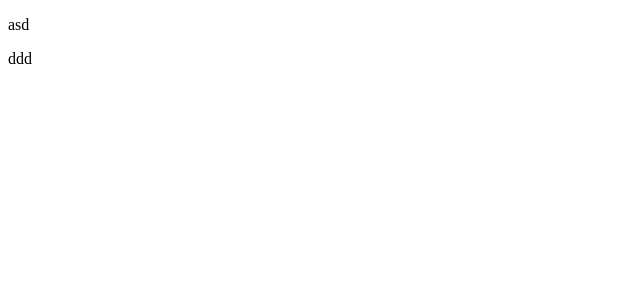
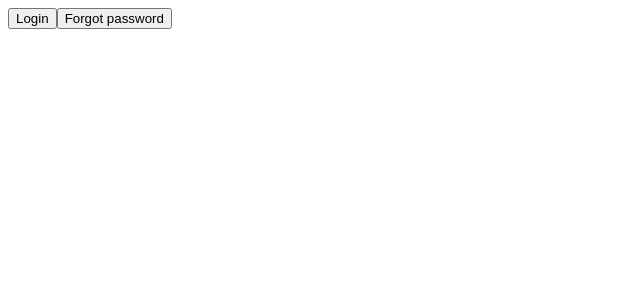
Before and after one commit to moreemrep/frontend, a React (Create React App) app: page /login in a window 1280 px wide. Shown: the top 300 px of the page, without its empty margins (0-640 px from the left). Built offline with nearby package versions, Linux system fonts and the light colour scheme.

Commit message:
add router

```diff
--- a/package.json
+++ b/package.json
@@ -12,6 +12,7 @@
     "@types/react-dom": "^16.9.0",
     "react": "^16.12.0",
     "react-dom": "^16.12.0",
+    "react-router-dom": "^5.1.2",
     "react-scripts": "3.3.0",
     "typescript": "~3.7.2"
   },
@@ -35,5 +36,8 @@
       "last 1 firefox version",
       "last 1 safari version"
     ]
+  },
+  "devDependencies": {
+    "@types/react-router-dom": "^5.1.3"
   }
 }
--- a/src/actions/useAuthActions.tsx
+++ b/src/actions/useAuthActions.tsx
@@ -1,7 +1,7 @@
 import { useAuthDispatch } from "../store/reducers/auth-reducer";
 
 export function useAuthActions () {
-  const { login, register, resetPassword } = useAuthDispatch()
+  const { login, register, forgotPassword } = useAuthDispatch()
 
   return {
     login: async ({ email, password }: any) => {
@@ -30,16 +30,16 @@ export function useAuthActions () {
       }
     },
 
-    resetPassword: async ({ email }: any) => {
+    forgotPassword: async ({ email }: any) => {
       try {
-        resetPassword.request()
+        forgotPassword.request()
 
         setTimeout(()=>{
-          resetPassword.success()
+          forgotPassword.success()
         }, 2000)
 
       } catch (err) {
-        resetPassword.failure(err.message)
+        forgotPassword.failure(err.message)
       }
     }
   }
--- a/src/index.tsx
+++ b/src/index.tsx
@@ -1,13 +1,13 @@
 import React from 'react'
 import ReactDOM from 'react-dom'
-import App from './App'
+import { Router } from './router/router';
 import * as serviceWorker from './serviceWorker'
 import { StoreProvider } from './store/StoreProvider'
 import { store } from './store/store'
 
 ReactDOM.render(
   <StoreProvider store={store}>
-    <App />
+    <Router />
   </StoreProvider>,
   document.getElementById('root')
 )
--- /dev/null
+++ b/src/pages/CadastrarRepublica.tsx
@@ -0,0 +1,19 @@
+import React from 'react'
+import { useAuthActions } from '../actions/useAuthActions';
+import { useAuthStore } from '../store/reducers/auth-reducer';
+
+export const CadastrarRepublica: React.FC = () => {
+  const { register } = useAuthActions()
+  const [, error, loading] = useAuthStore()
+
+  if (loading.REGISTER) return <div>loading...</div>
+
+  return (
+    <div>
+      {error.REGISTER}
+      <button onClick={()=>register({email: 'asd', password: 'dd', republica: 'bat'})}>
+       Cadastrar
+      </button>
+    </div>
+  )
+}
--- /dev/null
+++ b/src/pages/EditarRepublica.tsx
@@ -0,0 +1,9 @@
+import React from 'react'
+
+export const EditarRepublica: React.FC = () => {
+  return (
+    <div>
+      Editar Republica
+    </div>
+  )
+}
--- /dev/null
+++ b/src/pages/LandingPage.tsx
@@ -0,0 +1,9 @@
+import React from 'react'
+
+export const LandingPage: React.FC = () => {
+  return (
+    <div>
+      Bem vindo
+    </div>
+  )
+}
--- /dev/null
+++ b/src/pages/Login.tsx
@@ -0,0 +1,23 @@
+import React from 'react'
+import { useAuthActions } from '../actions/useAuthActions';
+import { useAuthStore } from '../store/reducers/auth-reducer';
+
+export const Login: React.FC = () => {
+  const { login, forgotPassword } = useAuthActions()
+  const [, error, loading] = useAuthStore()
+
+  if (loading.LOGIN || loading.FORGOT_PASSWORD) return <div>loading...</div>
+
+  return (
+    <div>
+      {error.LOGIN}
+      <button onClick={()=>login({email: 'asd', password: 'dd'})}>
+       Login
+      </button>
+
+      <button onClick={()=>forgotPassword({ email: 'asd' })}>
+       Forgot password
+      </button>
+    </div>
+  )
+}
--- /dev/null
+++ b/src/router/router.tsx
@@ -0,0 +1,26 @@
+import React from 'react'
+import { Route, Redirect, Switch, BrowserRouter } from 'react-router-dom'
+import { useAuthStore } from '../store/reducers/auth-reducer';
+import { LandingPage } from '../pages/LandingPage';
+import { ProcurarRepublica } from '../pages/ProcurarRepublica';
+import { EditarRepublica } from '../pages/EditarRepublica';
+import { CadastrarRepublica } from '../pages/CadastrarRepublica';
+import { Login } from '../pages/Login';
+
+export function Router () {
+  const [user] = useAuthStore()
+  const logado = !!user.email
+
+  return (
+    <BrowserRouter>
+      <Switch>
+        <Route path="/procurar" component={ProcurarRepublica} />
+        {logado && <Route path="/editar" component={EditarRepublica} />}
+        {!logado && <Route path="/cadastrar" component={CadastrarRepublica} />}
+        {!logado && <Route path="/login" component={Login} />}
+        <Route path="/" component={LandingPage} />
+        <Redirect to="/" exact />
+      </Switch>
+    </BrowserRouter>
+  )
+}
--- a/src/store/reducers/auth-reducer.tsx
+++ b/src/store/reducers/auth-reducer.tsx
@@ -12,7 +12,7 @@ export const initialState: AuthState = {}
 const types = {
   LOGIN: 'LOGIN',
   REGISTER: 'REGISTER',
-  RESTORE_PASSWORD: 'RESTORE_PASSWORD'
+  FORGOT_PASSWORD: 'FORGOT_PASSWORD'
 }
 
 export function authReducer (state: AuthState, action: Action) {
@@ -29,12 +29,12 @@ export function authReducer (state: AuthState, action: Action) {
 export function useAuthDispatch () {
   const login = useDispatch<AuthState>(types.LOGIN)
   const register = useDispatch<AuthState>(types.REGISTER)
-  const resetPassword = useDispatch<void>(types.RESTORE_PASSWORD)
+  const forgotPassword = useDispatch<void>(types.FORGOT_PASSWORD)
 
   return {
     login,
     register,
-    resetPassword
+    forgotPassword
   }
 
 }
```
Also changed, not shown: src/pages/ProcurarRepublica.tsx (renamed from src/App.tsx, +3 -5 lines), 2 other files (tests, documents, lock files or other folders).
